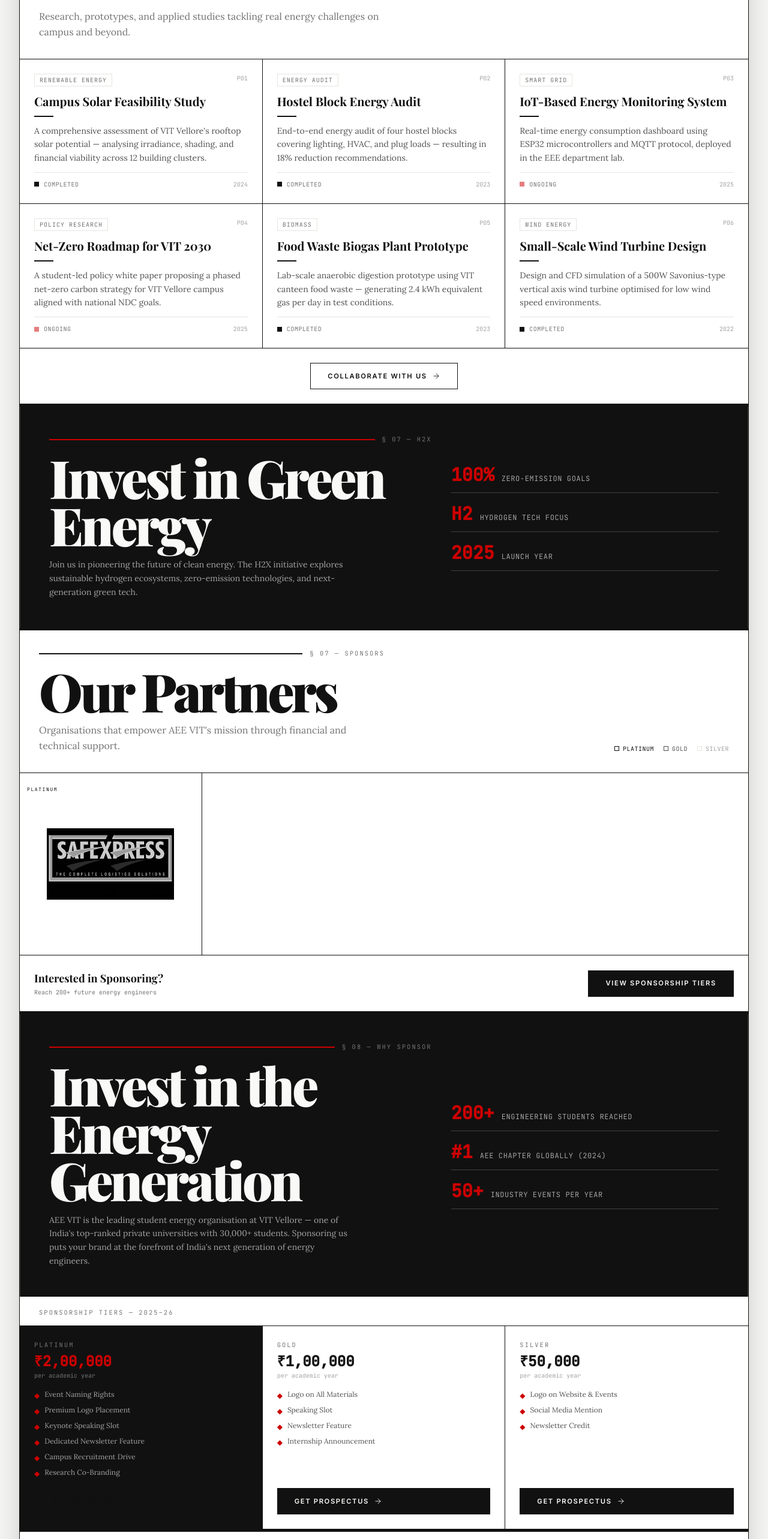
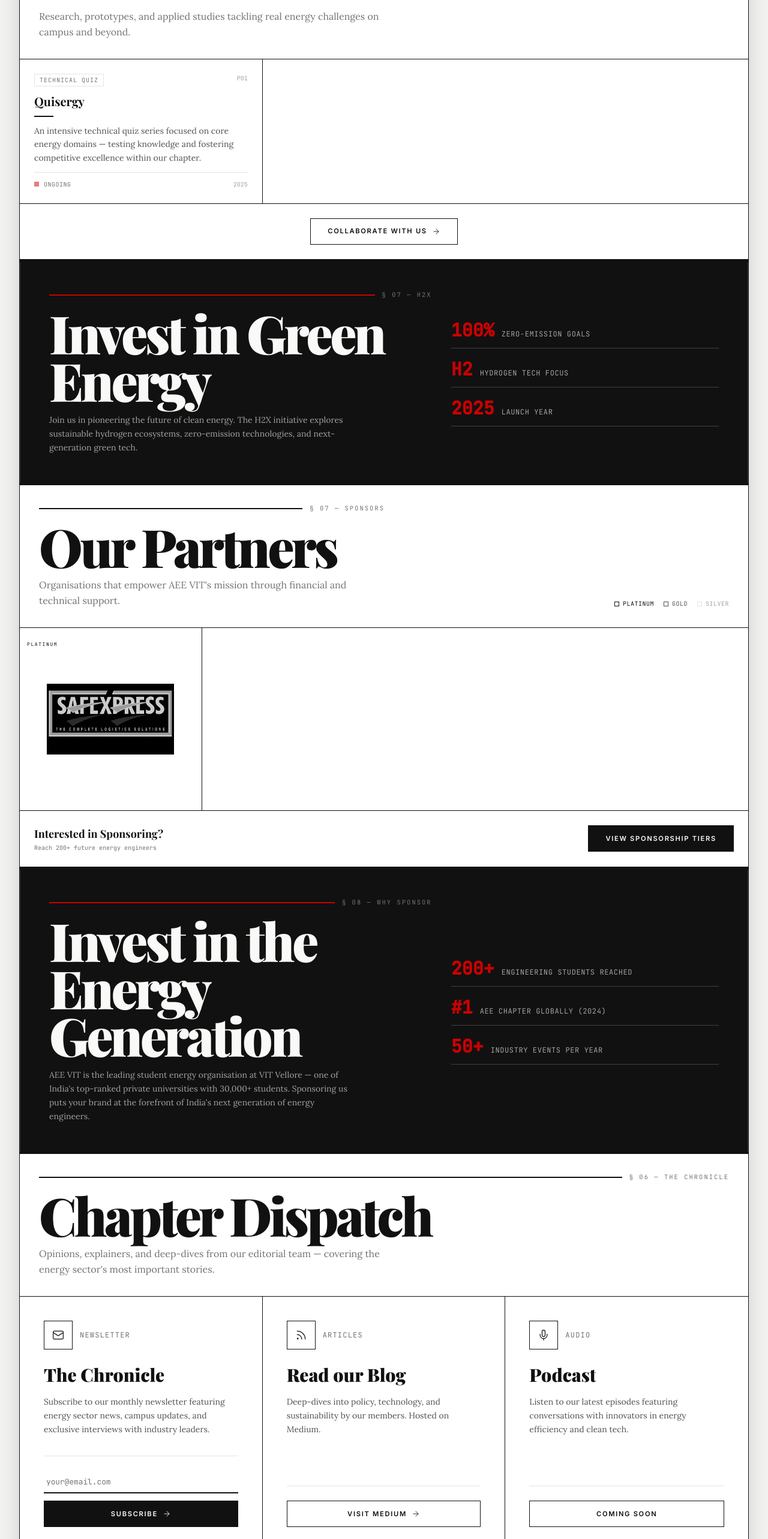
Before and after one commit to JKSANJAY27/AEE, a React (Vite) app: page / in a window 1280 px wide. Shown: the part 2320-4886 px from the top of the page at 60% size. Built offline with nearby package versions, Linux system fonts and the light colour scheme; a web font is replaced by a local one.

Commit message:
feat: add WhySponsorUs and Projects sections with intersection observer animations

```diff
--- a/src/sections/Projects.tsx
+++ b/src/sections/Projects.tsx
@@ -5,51 +5,11 @@ import { ArrowRight } from 'lucide-react'
 const projects = [
   {
     id: 'P01',
-    tag: 'Renewable Energy',
-    title: 'Campus Solar Feasibility Study',
-    desc: 'A comprehensive assessment of VIT Vellore\'s rooftop solar potential — analysing irradiance, shading, and financial viability across 12 building clusters.',
-    status: 'Completed',
-    year: '2024',
-  },
-  {
-    id: 'P02',
-    tag: 'Energy Audit',
-    title: 'Hostel Block Energy Audit',
-    desc: 'End-to-end energy audit of four hostel blocks covering lighting, HVAC, and plug loads — resulting in 18% reduction recommendations.',
-    status: 'Completed',
-    year: '2023',
-  },
-  {
-    id: 'P03',
-    tag: 'Smart Grid',
-    title: 'IoT-Based Energy Monitoring System',
-    desc: 'Real-time energy consumption dashboard using ESP32 microcontrollers and MQTT protocol, deployed in the EEE department lab.',
+    tag: 'Technical Quiz',
+    title: 'Quisergy',
+    desc: 'An intensive technical quiz series focused on core energy domains — testing knowledge and fostering competitive excellence within our chapter.',
     status: 'Ongoing',
     year: '2025',
-  },
-  {
-    id: 'P04',
-    tag: 'Policy Research',
-    title: 'Net-Zero Roadmap for VIT 2030',
-    desc: 'A student-led policy white paper proposing a phased net-zero carbon strategy for VIT Vellore campus aligned with national NDC goals.',
-    status: 'Ongoing',
-    year: '2025',
-  },
-  {
-    id: 'P05',
-    tag: 'Biomass',
-    title: 'Food Waste Biogas Plant Prototype',
-    desc: 'Lab-scale anaerobic digestion prototype using VIT canteen food waste — generating 2.4 kWh equivalent gas per day in test conditions.',
-    status: 'Completed',
-    year: '2023',
-  },
-  {
-    id: 'P06',
-    tag: 'Wind Energy',
-    title: 'Small-Scale Wind Turbine Design',
-    desc: 'Design and CFD simulation of a 500W Savonius-type vertical axis wind turbine optimised for low wind speed environments.',
-    status: 'Completed',
-    year: '2022',
   },
 ]
 
--- a/src/sections/WhySponsorUs.tsx
+++ b/src/sections/WhySponsorUs.tsx
@@ -1,13 +1,9 @@
 import { useEffect, useRef } from 'react'
 import SectionLabel from '../components/SectionLabel'
-import { ArrowRight } from 'lucide-react'
 
 
-const tiers = [
-  { name: 'Platinum', price: '₹2,00,000', perks: ['Event Naming Rights', 'Premium Logo Placement', 'Keynote Speaking Slot', 'Dedicated Newsletter Feature', 'Campus Recruitment Drive', 'Research Co-Branding'], highlight: true },
-  { name: 'Gold', price: '₹1,00,000', perks: ['Logo on All Materials', 'Speaking Slot', 'Newsletter Feature', 'Internship Announcement'], highlight: false },
-  { name: 'Silver', price: '₹50,000', perks: ['Logo on Website & Events', 'Social Media Mention', 'Newsletter Credit'], highlight: false },
-]
+
+
 
 export default function WhySponsorUs() {
   const ref = useRef<HTMLDivElement>(null)
@@ -64,47 +60,7 @@ export default function WhySponsorUs() {
         </div>
       </div>
 
-      <div className="w-full">
-        <div className="border-b border-[#111111]">
-          {/* Sponsorship Tiers */}
-          <div>
-            <div className="border-b border-[#111111] px-8 py-3">
-              <span className="section-label text-[#737373]">Sponsorship Tiers — 2025–26</span>
-            </div>
-            <div className="grid grid-cols-1 sm:grid-cols-3">
-              {tiers.map((t, i) => (
-                <div
-                  key={t.name}
-                  className={`p-6 flex flex-col gap-4
-                    ${i < tiers.length - 1 ? 'border-b sm:border-b-0 sm:border-r border-[#111111]' : ''}
-                    ${t.highlight ? 'bg-[#111111] text-[#F9F9F7]' : ''}
-                  `}
-                >
-                  <div>
-                    <div className={`section-label mb-1 ${t.highlight ? 'text-[#A3A3A3]' : 'text-[#737373]'}`}>{t.name}</div>
-                    <div className={`font-mono font-black text-2xl ${t.highlight ? 'text-[#CC0000]' : 'text-[#111111]'}`}>{t.price}</div>
-                    <div className={`font-mono text-[10px] ${t.highlight ? 'text-[#737373]' : 'text-[#A3A3A3]'}`}>per academic year</div>
-                  </div>
-                  <ul className="space-y-2 flex-1">
-                    {t.perks.map((perk) => (
-                      <li key={perk} className="flex items-start gap-2">
-                        <span className="text-[#CC0000] font-mono text-xs mt-0.5">◆</span>
-                        <span className={`font-body text-xs leading-snug ${t.highlight ? 'text-[#A3A3A3]' : 'text-[#525252]'}`}>{perk}</span>
-                      </li>
-                    ))}
-                  </ul>
-                  <button
-                    className={t.highlight ? 'btn-outline border-[#A3A3A3] text-[#F9F9F7] hover:bg-[#F9F9F7] hover:text-[#111111]' : 'btn-primary'}
-                    onClick={() => document.getElementById('contact')?.scrollIntoView({ behavior: 'smooth' })}
-                  >
-                    Get Prospectus <ArrowRight size={14} strokeWidth={1.5} />
-                  </button>
-                </div>
-              ))}
-            </div>
-          </div>
-        </div>
-      </div>
+
     </section>
   )
 }
```
